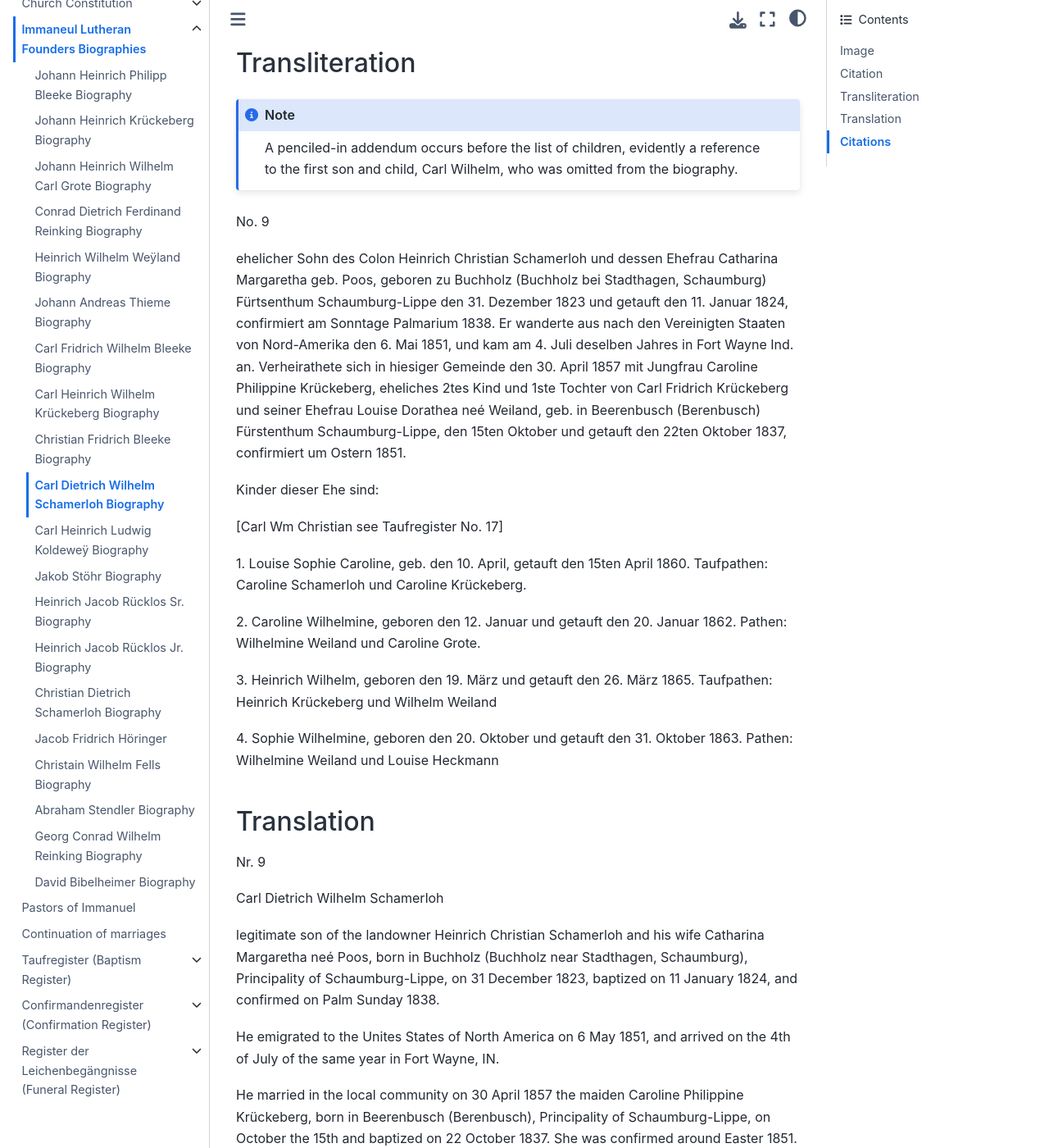
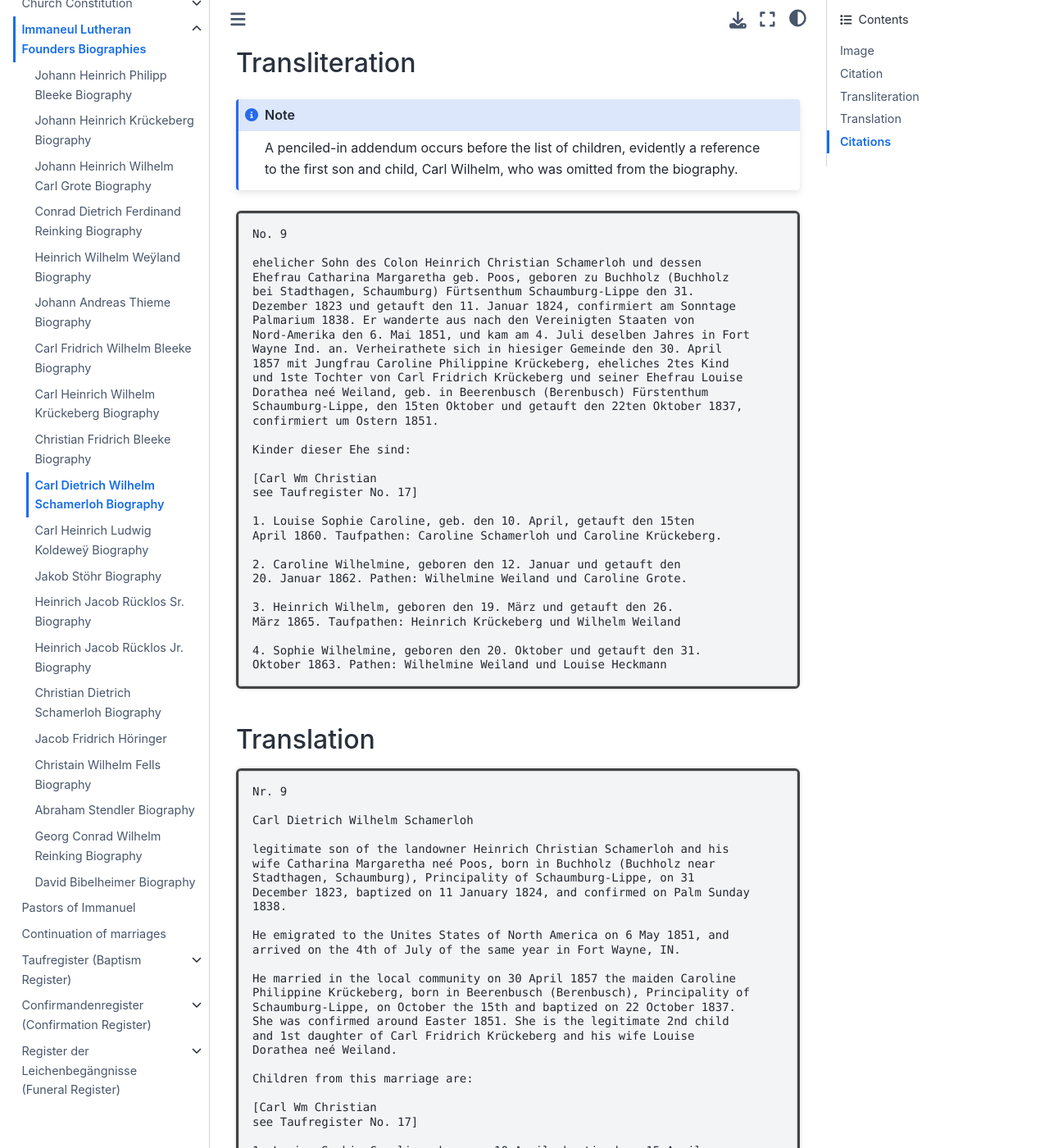
Before and after one commit to kurt-krueckeberg/sphinx-immanuel, a Jupyter Book: the page built from immanuel/DEC-BIO-Schamerloh-01.md, in a window 1280 px wide and 1400 px high, scrolled down 1495 px. Shown: the whole window at 82% size. Built offline with Jupyter Book 1.0.4 settings and Sphinx 7.4.7 and the Sphinx Book theme 1.1.4, drawn with Linux system fonts in a browser that asks for light colours; some of the changed text lies outside the part shown.

Commit message:
Update files

````diff
--- a/immanuel/DEC-BIO-Schamerloh-01.md
+++ b/immanuel/DEC-BIO-Schamerloh-01.md
@@ -18,6 +18,7 @@ A penciled-in addendum occurs before the list of children, evidently a reference
 to the first son and child, Carl Wilhelm, who was omitted from the biography.
 ```
 
+```text
 No. 9
 
 ehelicher Sohn des Colon Heinrich Christian Schamerloh und dessen
@@ -38,20 +39,22 @@ Kinder dieser Ehe sind:
 [Carl Wm Christian
 see Taufregister No. 17]
 
-1\. Louise Sophie Caroline, geb. den 10. April, getauft den 15ten
+1. Louise Sophie Caroline, geb. den 10. April, getauft den 15ten
 April 1860. Taufpathen: Caroline Schamerloh und Caroline Krückeberg.
 
-2\. Caroline Wilhelmine, geboren den 12. Januar und getauft den
-20\. Januar 1862. Pathen: Wilhelmine Weiland und Caroline Grote.
+2. Caroline Wilhelmine, geboren den 12. Januar und getauft den
+20. Januar 1862. Pathen: Wilhelmine Weiland und Caroline Grote.
 
-3\. Heinrich Wilhelm, geboren den 19. März und getauft den 26.
+3. Heinrich Wilhelm, geboren den 19. März und getauft den 26.
 März 1865. Taufpathen: Heinrich Krückeberg und Wilhelm Weiland
 
-4\. Sophie Wilhelmine, geboren den 20. Oktober und getauft den 31.
+4. Sophie Wilhelmine, geboren den 20. Oktober und getauft den 31.
 Oktober 1863. Pathen: Wilhelmine Weiland und Louise Heckmann
+```
 
 ## Translation
 
+```text
 Nr. 9
 
 Carl Dietrich Wilhelm Schamerloh
@@ -60,7 +63,7 @@ legitimate son of the landowner Heinrich Christian Schamerloh and his
 wife Catharina Margaretha neé Poos, born in Buchholz (Buchholz near
 Stadthagen, Schaumburg), Principality of Schaumburg-Lippe, on 31
 December 1823, baptized on 11 January 1824, and confirmed on Palm Sunday
-1838\.
+1838.
 
 He emigrated to the Unites States of North America on 6 May 1851, and
 arrived on the 4th of July of the same year in Fort Wayne, IN.
@@ -77,17 +80,18 @@ Children from this marriage are:
 [Carl Wm Christian
 see Taufregister No. 17]
 
-1\. Louise Sophie Caroline, born on 10 April, baptized on 15 April
-\1860. Godparents: Caroline Schamerloh and Caroline Krückeberg.
+1. Louise Sophie Caroline, born on 10 April, baptized on 15 April
+1860. Godparents: Caroline Schamerloh and Caroline Krückeberg.
 
-2\. Caroline Wilhelmine, born on 12 January, baptized on 20
+2. Caroline Wilhelmine, born on 12 January, baptized on 20
 January 1862. Godparents: Wilhelmine Weiland and Caroline Grote.
 
-3\. Heinrich Wilhelm, born on 19 March, baptized 26 March 1865.
+3. Heinrich Wilhelm, born on 19 March, baptized 26 March 1865.
 Godparents: Heinrich Krückeberg and Wilhelm Weiland
 
-4\. Sophie Wilhelmine, born on 20 October, baptized 31 October
-\1863. Godparents: Wilhelmine Weiland and Louise Heckmann
+4. Sophie Wilhelmine, born on 20 October, baptized 31 October
+1863. Godparents: Wilhelmine Weiland and Louise Heckmann
+```
 
 ## Citations
 
````
